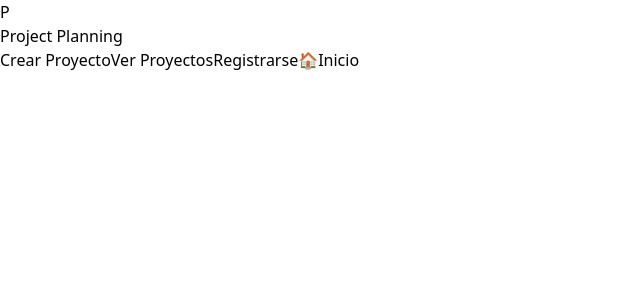
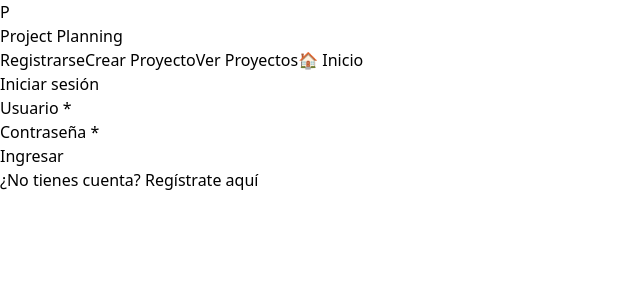
Before and after one commit to CathGaitan/DSSD-G1, a React (Vite) app in the folder frontend/react-app/: page /login in a window 1280 px wide. Shown: the top 300 px of the page, without its empty margins (0-640 px from the left). Built offline with nearby package versions, Linux system fonts and the light colour scheme.

Commit message:
logout implemented

```diff
--- a/frontend/react-app/src/App.tsx
+++ b/frontend/react-app/src/App.tsx
@@ -5,6 +5,7 @@ import Layout from './components/Layout'
 import CreateProjectForm from './forms/CreateProjectForm'
 import { BrowserRouter as Router, Route, Routes } from 'react-router-dom';
 import RegisterForm from './forms/RegisterForm';
+import LoginForm from './forms/LoginForm';
 
 function App() {
   return (
@@ -14,7 +15,12 @@ function App() {
           <Route path="/" element={<Home />} />
           <Route path="/create-project" element={<CreateProjectForm />} />
           <Route path="/register" element={<RegisterForm />} />
-          {/* <Route path="/login" element={<LoginForm />} /> */}
+          <Route path="/login" element={<LoginForm onLoginSuccess={(token) => {
+            localStorage.setItem("token", token);
+            window.location.href = "/";
+          }} onRegister={() => {
+            window.location.href = "/register";
+          }} />} />
           {/* <Route path="/projects" element={<Projects />} /> */}
         </Routes>
       </Layout>
--- a/frontend/react-app/src/components/Header.tsx
+++ b/frontend/react-app/src/components/Header.tsx
@@ -1,26 +1,39 @@
 import React from "react";
-import { Link, useLocation } from 'react-router-dom';
+import { Link, useLocation, useNavigate } from "react-router-dom";
 
 const Header: React.FC = () => {
   const location = useLocation();
+  const navigate = useNavigate();
+
+  // ✅ Detectamos si el usuario está logueado (existe token)
+  const isAuthenticated = !!localStorage.getItem("token");
 
   const navItems = [
-    { path: '/login', label: 'Login', icon: '' },
-    { path: '/create-project', label: 'Crear Proyecto', icon: '' },
-    { path: '/projects', label: 'Ver Proyectos', icon: '' },
-    { path: '/register', label: 'Registrarse', icon: '' },
+    { path: "/login", label: "Login", icon: "" },
+    { path: "/register", label: "Registrarse", icon: "" },
+    { path: "/create-project", label: "Crear Proyecto", icon: "" },
+    { path: "/projects", label: "Ver Proyectos", icon: "" },
   ];
+
   // Filtramos los botones que no deben mostrarse según la ruta actual
-  const visibleNavItems = navItems.filter(item => {
-    // Ocultamos el botón "Registrarse" cuando estamos en /register
-    if (location.pathname === '/register' && item.path === '/register') return false;
-    if (location.pathname === '/login' && item.path === '/login') return false;// Ocultamos el botón "Login" cuando estamos en /login
-    // (Agregar condiciones para ocultar otros botones en ciertas rutas)
+  const visibleNavItems = navItems.filter((item) => {
+    if (location.pathname === "/register" && item.path === "/register") return false;
+    if (location.pathname === "/login" && item.path === "/login") return false;
+    if (isAuthenticated && (item.path === "/login" || item.path === "/register"))
+      return false; // 🔒 Ocultamos Login y Registro si ya está autenticado
     return true;
   });
+
+  // 🔐 Función de logout
+  const handleLogout = () => {
+    localStorage.removeItem("token");
+    localStorage.removeItem("username");
+    navigate("/login"); // redirige al login
+  };
+
   return (
     <header className="bg-gradient-to-r from-violet-600 via-purple-600 to-indigo-600 text-white px-4 sm:px-6 py-3 flex items-center justify-between fixed top-0 left-0 w-full shadow-lg z-50 backdrop-blur-sm bg-opacity-95">
-      {/* Logo / Nombre con animación */}
+      {/* Logo / Nombre */}
       <Link to="/" className="flex items-center gap-2 sm:gap-3 group">
         <div className="bg-white text-violet-600 w-10 h-10 rounded-lg flex items-center justify-center font-bold text-xl shadow-md group-hover:scale-110 transition-transform">
           P
@@ -32,13 +45,13 @@ const Header: React.FC = () => {
 
       {/* Menú de navegación */}
       <nav className="flex items-center gap-2">
-   {visibleNavItems.map((item) => (
+        {visibleNavItems.map((item) => (
           <Link key={item.path} to={item.path}>
             <button
               className={`px-3 py-2 rounded-lg font-medium transition-all flex items-center gap-2 text-sm ${
                 location.pathname === item.path
-                  ? 'bg-white text-violet-600 shadow-md'
-                  : 'bg-violet-700 bg-opacity-50 hover:bg-white hover:text-violet-600 hover:shadow-md'
+                  ? "bg-white text-violet-600 shadow-md"
+                  : "bg-violet-700 bg-opacity-50 hover:bg-white hover:text-violet-600 hover:shadow-md"
               }`}
             >
               <span>{item.icon}</span>
@@ -47,12 +60,21 @@ const Header: React.FC = () => {
           </Link>
         ))}
 
+        {/* Botón de Logout condicional */}
+        {isAuthenticated && (
+          <button
+            onClick={handleLogout}
+            className="px-3 py-2 rounded-lg font-medium bg-red-600 hover:bg-red-700 text-white shadow-md transition-all flex items-center gap-2 text-sm"
+          >
+            🚪 <span className="hidden md:inline">Logout</span>
+          </button>
+        )}
+
         {/* Botón de Inicio condicional */}
-        {location.pathname !== '/' && (
+        {location.pathname !== "/" && (
           <Link to="/">
             <button className="px-3 py-2 rounded-lg font-medium bg-violet-700 bg-opacity-50 hover:bg-white hover:text-violet-600 hover:shadow-md transition-all flex items-center gap-2 text-sm">
-              <span>🏠</span>
-              <span className="hidden md:inline">Inicio</span>
+              🏠 <span className="hidden md:inline">Inicio</span>
             </button>
           </Link>
         )}
--- a/frontend/react-app/src/components/ui/InputField.tsx
+++ b/frontend/react-app/src/components/ui/InputField.tsx
@@ -10,6 +10,7 @@ interface InputFieldProps {
   placeholder?: string;
   error?: string;
   className?: string;
+  disabled?: boolean;
 }
 
 export const InputField: React.FC<InputFieldProps> = ({
@@ -19,6 +20,7 @@ export const InputField: React.FC<InputFieldProps> = ({
   value,
   onChange,
   required,
+  disabled = false,
   placeholder,
   error,
   className = ''
@@ -33,6 +35,7 @@ export const InputField: React.FC<InputFieldProps> = ({
       value={value}
       onChange={onChange}
       required={required}
+      disabled={disabled}
       placeholder={placeholder}
       className={`w-full px-4 py-2.5 border rounded-lg focus:ring-2 focus:ring-blue-500 focus:border-transparent transition-all ${
         error ? 'border-red-500 bg-red-50' : 'border-gray-300'
--- a/frontend/react-app/src/forms/LoginForm.tsx
+++ b/frontend/react-app/src/forms/LoginForm.tsx
@@ -1,50 +1,105 @@
 import React, { useState } from 'react';
+import { useNavigate } from 'react-router-dom'; // 👈 importamos esto
+import { InputField } from '../components/ui/InputField';
+import { Button } from '../components/ui/Button';
 
 interface LoginFormProps {
-    onSubmit: (credentials: { email: string; password: string }) => void;
-    loading?: boolean;
-    error?: string;
+    onLoginSuccess: (token: string) => void;
+    onRegister: () => void;
 }
 
-const LoginForm: React.FC<LoginFormProps> = ({ onSubmit, loading = false, error }) => {
-    const [email, setEmail] = useState('');
+const LoginForm: React.FC<LoginFormProps> = ({ onLoginSuccess, onRegister }) => {
+    const [username, setUsername] = useState('');
     const [password, setPassword] = useState('');
+    const [error, setError] = useState<string | null>(null);
+    const [loading, setLoading] = useState(false);
+    const navigate = useNavigate(); // 👈 inicializamos
 
-    const handleSubmit = (e: React.FormEvent) => {
+    const handleSubmit = async (e: React.FormEvent) => {
         e.preventDefault();
-        onSubmit({ email, password });
+        setLoading(true);
+        setError(null);
+
+        try {
+            const formData = new URLSearchParams();
+            formData.append("grant_type", "password");
+            formData.append("username", username);
+            formData.append("password", password);
+
+            const response = await fetch("http://localhost:8000/auth/login", {
+                method: "POST",
+                headers: {
+                    "Content-Type": "application/x-www-form-urlencoded",
+                },
+                body: formData.toString(),
+            });
+
+            if (!response.ok) {
+                throw new Error("Credenciales inválidas");
+            }
+
+            const data = await response.json();
+
+            if (data.access_token) {
+                localStorage.setItem("token", data.access_token);
+                localStorage.setItem("username", username);
+                onLoginSuccess(data.access_token);
+                navigate("/"); // 👈 redirige al home
+            } else {
+                setError("No se recibió token del servidor");
+            }
+        } catch (err: any) {
+            setError(err.message || "Error al iniciar sesión");
+        } finally {
+            setLoading(false);
+        }
     };
 
     return (
-        <form onSubmit={handleSubmit} style={{ maxWidth: 400, margin: '0 auto' }}>
-            <h2>Login</h2>
-            {error && <div style={{ color: 'red', marginBottom: 8 }}>{error}</div>}
-            <div style={{ marginBottom: 12 }}>
-                <label htmlFor="email">Email</label>
-                <input
-                    id="email"
-                    type="email"
-                    value={email}
-                    onChange={e => setEmail(e.target.value)}
+        <div className="max-w-md mx-auto bg-white rounded-2xl shadow-lg p-8 mt-12">
+            <h2 className="text-2xl font-semibold text-center mb-6 text-gray-800">Iniciar sesión</h2>
+            <form onSubmit={handleSubmit}>
+                <InputField
+                    label="Usuario"
+                    name="Usuario"
+                    type="text"
+                    value={username}
+                    onChange={e => setUsername(e.target.value)}
                     required
-                    style={{ width: '100%', padding: 8, boxSizing: 'border-box' }}
+                    disabled={loading}
                 />
-            </div>
-            <div style={{ marginBottom: 12 }}>
-                <label htmlFor="password">Password</label>
-                <input
-                    id="password"
+                <InputField
+                    label="Contraseña"
+                    name="Contraseña"
                     type="password"
                     value={password}
                     onChange={e => setPassword(e.target.value)}
                     required
-                    style={{ width: '100%', padding: 8, boxSizing: 'border-box' }}
+                    disabled={loading}
                 />
-            </div>
-            <button type="submit" disabled={loading} style={{ width: '100%', padding: 10 }}>
-                {loading ? 'Logging in...' : 'Login'}
-            </button>
-        </form>
+                {error && <p className="text-red-500 text-sm mt-2">{error}</p>}
+                <div className="mt-6 flex flex-col items-center">
+                    <Button
+                        type="submit"
+                        disabled={loading}
+                        className="w-full bg-blue-600 text-white hover:bg-blue-700 py-2 rounded-lg transition-colors"
+                    >
+                        {loading ? 'Iniciando sesión...' : 'Ingresar'}
+                    </Button>
+                    <p className="mt-4 text-gray-600 text-sm">
+                        ¿No tienes cuenta?{' '}
+                        <button
+                            type="button"
+                            onClick={onRegister}
+                            className="text-blue-600 hover:underline font-medium"
+                            disabled={loading}
+                        >
+                            Regístrate aquí
+                        </button>
+                    </p>
+                </div>
+            </form>
+        </div>
     );
 };
 
```
